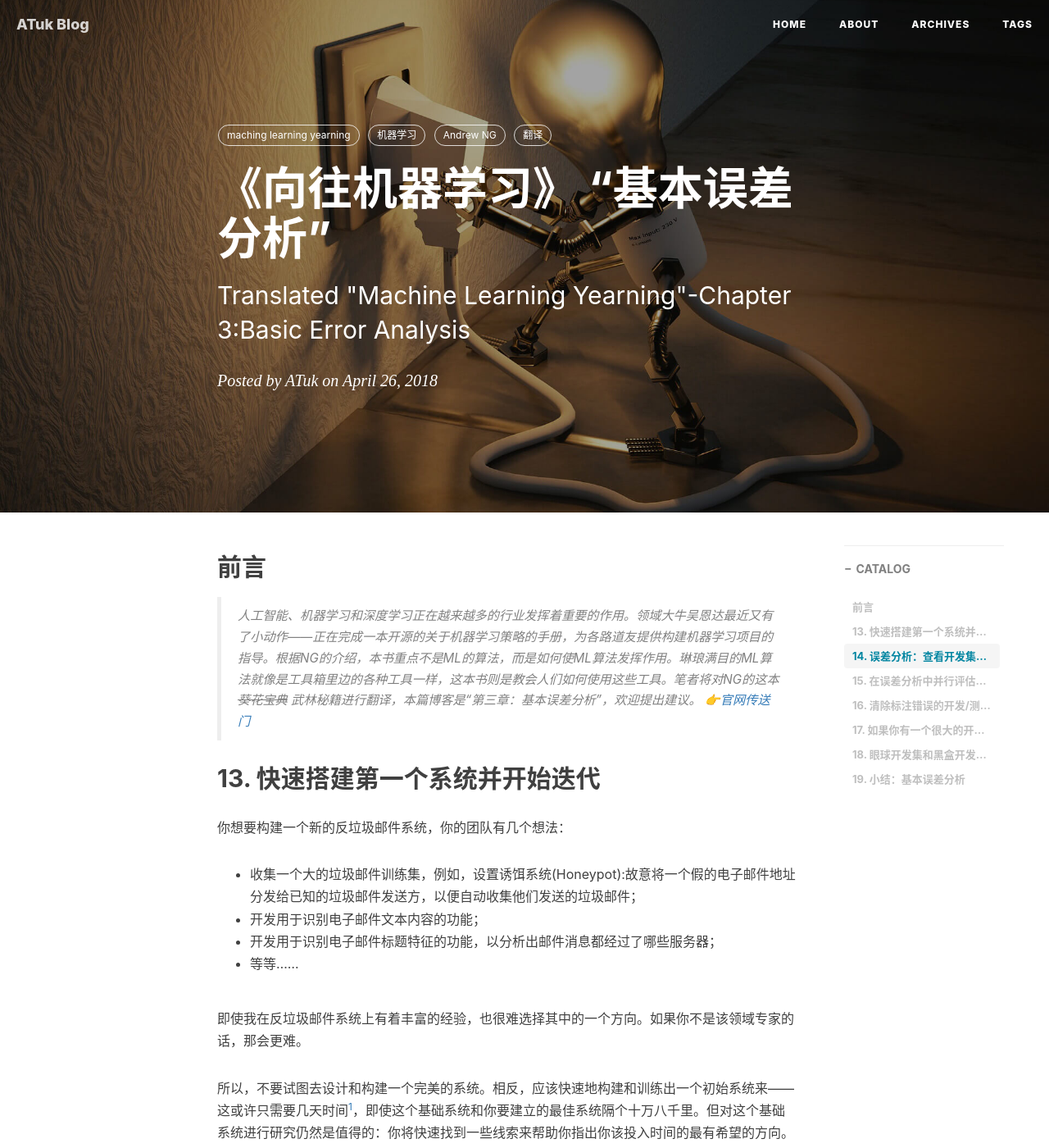
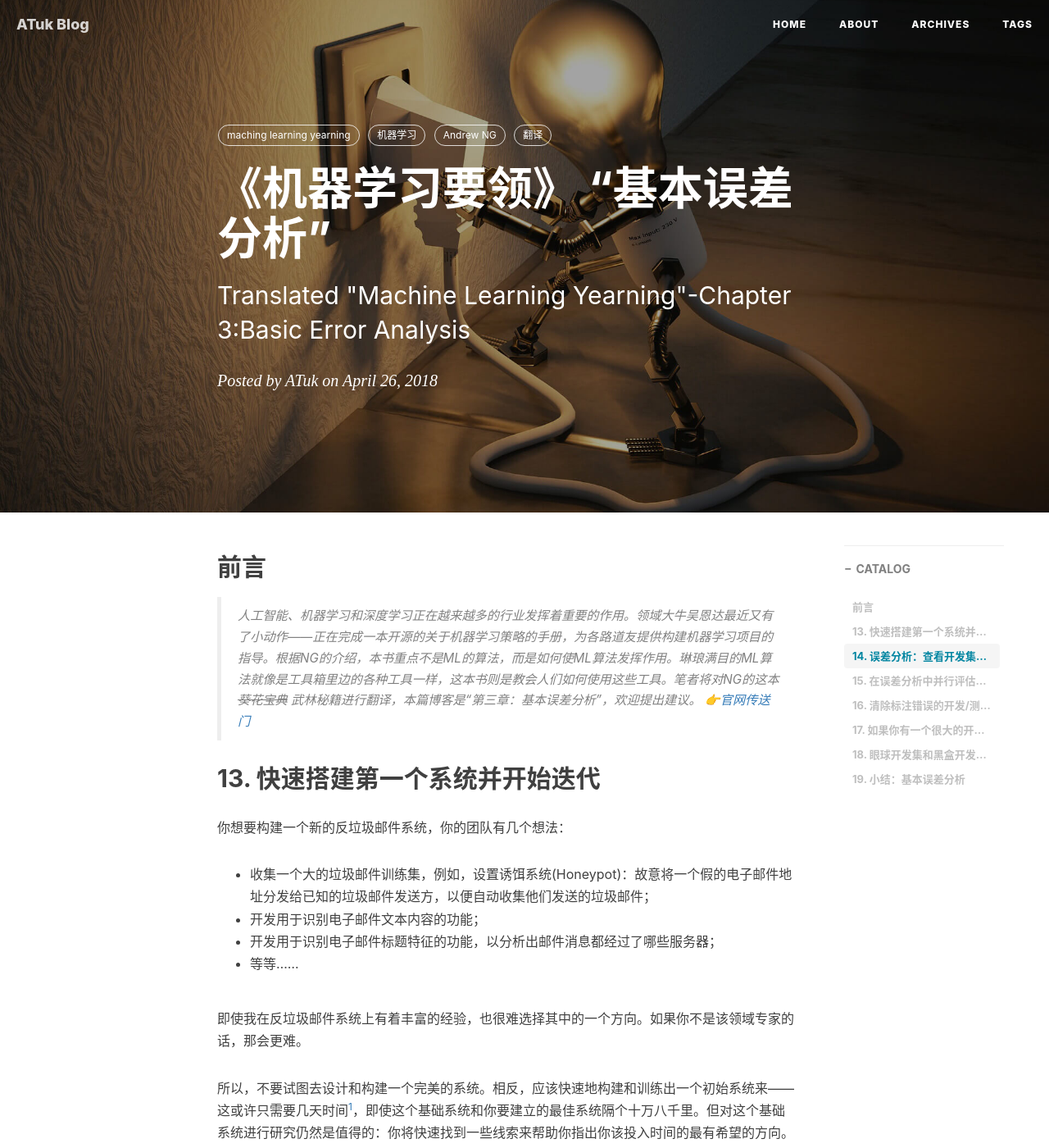
Before and after one commit to AlbertHG/alberthg.github.io, a Jekyll site: the page built from _posts/2018-04-22-machine-learning-yearning-c3.md, in a window 1280 px wide and 1400 px high. Shown: the whole window at 82% size. Built offline with Jekyll 4.4.1, drawn with Linux system fonts in a browser that asks for light colours; nearby versions of some CDN libraries; formulas are drawn with MathJax 3; comment, search, counter and statistics services are not loaded; some of the changed text lies outside the part shown.

Commit message:
update mlyearning tilte

```diff
--- a/_posts/2018-04-22-machine-learning-yearning-c3.md
+++ b/_posts/2018-04-22-machine-learning-yearning-c3.md
@@ -1,6 +1,6 @@
 ---
 layout:     post
-title:      《向往机器学习》 “基本误差分析”
+title:      《机器学习要领》 “基本误差分析”
 subtitle:   Translated "Machine Learning Yearning"-Chapter 3:Basic Error Analysis
 date:       2018-04-26
 author:     ATuk
@@ -21,7 +21,7 @@ tags:
 
 你想要构建一个新的反垃圾邮件系统，你的团队有几个想法：
 
-- 收集一个大的垃圾邮件训练集，例如，设置诱饵系统(Honeypot):故意将一个假的电子邮件地址分发给已知的垃圾邮件发送方，以便自动收集他们发送的垃圾邮件；
+- 收集一个大的垃圾邮件训练集，例如，设置诱饵系统(Honeypot)：故意将一个假的电子邮件地址分发给已知的垃圾邮件发送方，以便自动收集他们发送的垃圾邮件；
 - 开发用于识别电子邮件文本内容的功能；
 - 开发用于识别电子邮件标题特征的功能，以分析出邮件消息都经过了哪些服务器；
 - 等等……
```
Also changed, not shown: _posts/2018-04-22-machine-learning-yearning-c1.md (+1 -1 lines), _posts/2018-04-22-machine-learning-yearning-c2.md (+1 -1 lines).
